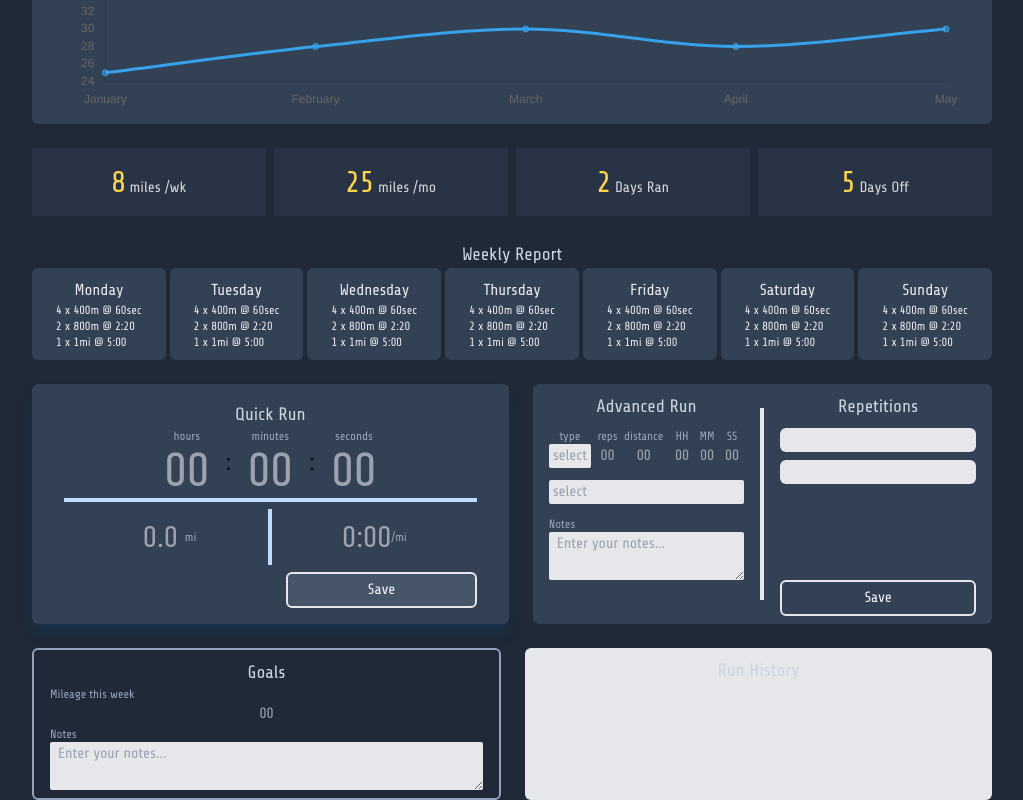
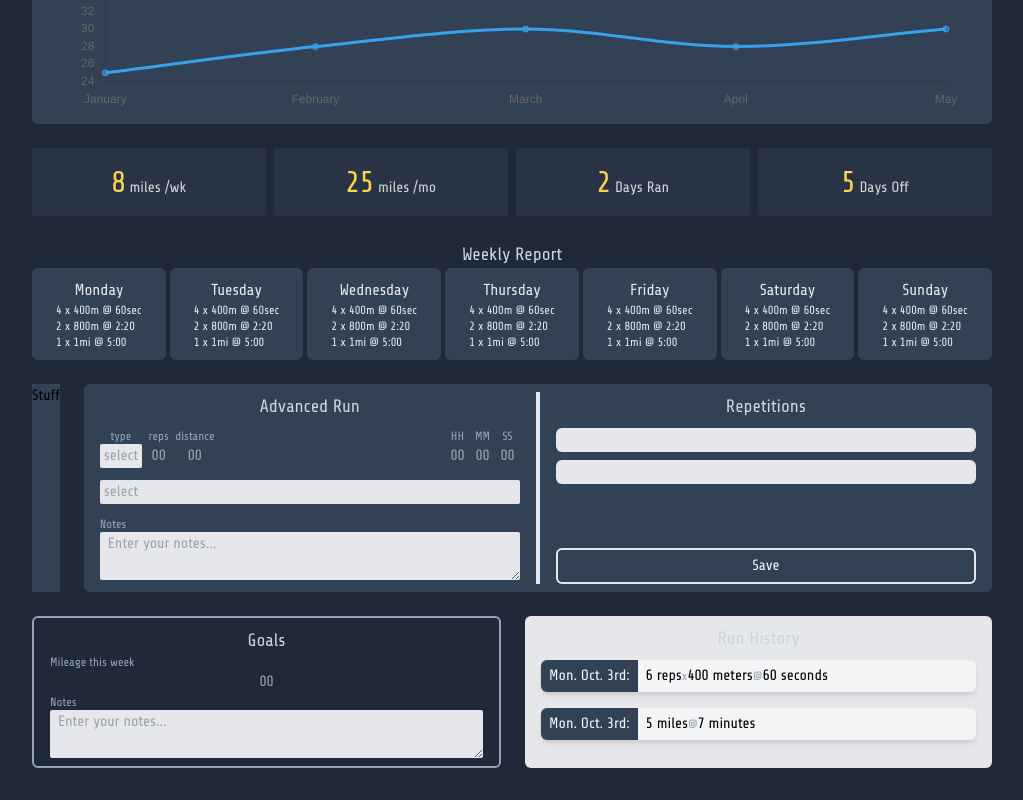
Before and after one commit to SamBritt/workout-tracker, a Vue app: page / in a window 1280 px wide. Shown: the part 316-1116 px from the top of the page, without its empty margins (128-1151 px from the left). After the commit the page ends 1084 px from the top, so only its background shows below. Built offline with nearby package versions, Linux system fonts and the light colour scheme.

Commit message:
define workout store, model data, wire into RunList

```diff
--- /dev/null
+++ b/src/components/DailyDetails.vue
@@ -0,0 +1,11 @@
+<script setup lang="ts">
+const props = defineProps({
+  workout: {
+    type: Object
+  }
+})
+</script>
+
+<template>
+  <div class="bg-slate-700">Stuff</div>
+</template>
--- a/src/components/HistoryItem.vue
+++ b/src/components/HistoryItem.vue
@@ -1,4 +1,8 @@
-<script setup lang="ts"></script>
+<script setup lang="ts">
+  const props = defineProps({
+    workout: Object || undefined
+  })
+</script>
 
 <template>
   <div class="flex items-center justify-center bg-gray-100 h-8 w-full rounded-md gap-2 shadow-md">
@@ -6,21 +10,26 @@
       Mon. Oct. 3rd:
     </span>
     <span class="flex flex-1 gap-1 items-center">
-      <span>3 reps</span>
+      <div v-for="data in workout.details">
+        <template v-if="workout.type !== 'run'">
+          <span>{{ data.reps }} reps</span>
 
           <span class="text-slate-400 text-xs">x</span>
+        </template>
 
         <span>
-        1,000
-        <span>meters</span>
+          {{ data.distance }}
+          <span>{{ data.length }}</span>
         </span>
 
         <span class="text-slate-400 text-xs">@</span>
 
         <span>
-        3:30
-        <span>/mi</span>
+          {{ data.pace }}
+          <span>{{ data.paceType }}</span>
         </span>
+
+      </div>
     </span>
   </div>
 </template>
--- a/src/components/RunList.vue
+++ b/src/components/RunList.vue
@@ -15,7 +15,7 @@ const props = defineProps({
     <Heading>Run History</Heading>
 
     <div class="flex flex-col gap-4">
-      <HistoryItem v-for="item in list"/>
+      <HistoryItem v-for="workout in list" :workout="workout"/>
     </div>
   </div>
 </template>
--- a/src/components/WeeklyReport.vue
+++ b/src/components/WeeklyReport.vue
@@ -13,8 +13,24 @@ const days = ref(['Monday', 'Tuesday', 'Wednesday', 'Thursday', 'Friday', 'Satur
   <div class="text-gray-200">
     <Heading>Weekly Report</Heading>
 
-    <div class="flex relative gap-1 overflow-auto">
+    <div class="flex relative gap-1 overflow-auto scroll">
       <ReportTile v-for="(item, idx) of days" :label="days[idx]" :current="current" :id="idx"/>
     </div>
   </div>
 </template>
+
+<style scoped>
+
+.scroll::-webkit-scrollbar {
+  width: 2px;
+}
+
+.scroll::-webkit-scrollbar-thumb {
+  background-color: gray;
+  border-radius: 0.5rem;
+}
+
+.scroll::-webkit-scrollbar-track {
+  background-color: transparent;
+}
+</style>
--- /dev/null
+++ b/src/stores/WorkoutStore.ts
@@ -0,0 +1,44 @@
+import { defineStore } from 'pinia'
+import { ref } from 'vue'
+
+export const useWorkoutStore = defineStore('workout', () => {
+  const workouts = ref([
+    {
+      id: 1,
+      name: "Fast 4's",
+      type: 'speed',
+      details: [
+        {
+          reps: 6,
+          distance: 400,
+          length: 'meters',
+          pace: 60,
+          paceType: 'seconds',
+          rest: 30,
+          restType: 'seconds',
+          actual: undefined
+        }
+      ]
+    },
+    {
+      id: 2,
+      name: undefined,
+      type: 'run',
+      details: [
+        {
+          reps: undefined,
+          distance: 5,
+          length: 'miles',
+          pace: 7,
+          paceType: 'minutes',
+          rest: undefined,
+          restType: undefined,
+          actual: 35
+        }
+      ]
+    },
+
+  ])
+
+  return { workouts }
+})
--- a/src/views/HomeView.vue
+++ b/src/views/HomeView.vue
@@ -5,23 +5,21 @@ import QuickRun from '@/components/QuickRun.vue'
 import AdvancedRun from '@/components/AdvancedRun.vue'
 import Goals from '@/components/Goals.vue'
 import WeeklyReport from '@/components/WeeklyReport.vue'
+import DailyDetails from '@/components/DailyDetails.vue'
 import RunList from '@/components/RunList.vue'
 import { Line } from 'vue-chartjs'
-import {
-  Chart as ChartJS,
-  Title,
-  Tooltip,
-  Legend,
-  BarElement,
-  CategoryScale,
-  LinearScale
-} from 'chart.js'
+import { useWorkoutStore } from '@/stores/WorkoutStore'
 import 'chart.js/auto'
+import { storeToRefs } from 'pinia'
 // ChartJS.register(Title, Tooltip, Legend, BarElement, CategoryScale, LinearScale)
 
-const workouts = ref([])
+const currentWorkout = ref()
+const currentDate = ref(new Date())
+const days = ref(['Monday', 'Tuesday', 'Wednesday', 'Thursday', 'Friday', 'Saturday', 'Sunday'])
+const current = computed(() => currentDate.value.getDay())
 
-const currentDate = ref(new Date())
+const store = useWorkoutStore()
+const { workouts } = storeToRefs(store)
 const year = computed(() => currentDate.value.getFullYear())
 const month = computed(() => currentDate.value.toLocaleString(undefined, { month: 'long' }))
 const day = computed(() => currentDate.value.getDate())
@@ -67,6 +65,10 @@ const chartStyles = computed(() => {
 const addRun = (time: number) => {
   console.log('dd', time)
   workouts.value.push(time)
+}
+
+const selectWorkout = (workout: object) => {
+  currentWorkout.value = workout
 }
 </script>
 
@@ -114,10 +116,11 @@ const addRun = (time: number) => {
       </div>
     </div>
 
-    <WeeklyReport />
+    <WeeklyReport @select="selectWorkout"/>
 
     <div class="flex flex-col sm:flex-row gap-6">
-      <QuickRun @save="addRun" />
+      <!-- <QuickRun @save="addRun" /> -->
+      <DailyDetails :current="currentWorkout"/>
       <AdvancedRun />
     </div>
 
```
Lines whose indentation alone changed are shown as unchanged.
